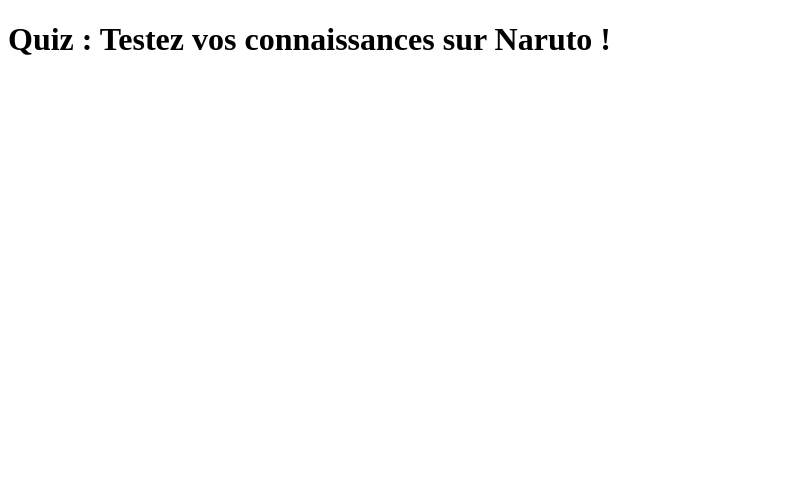
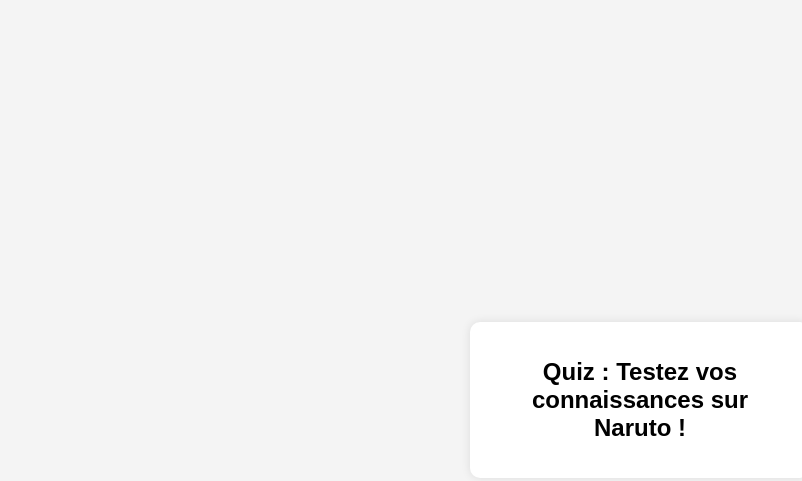
Before and after one commit to EKreir/dossierProfessionnelQuizz, a plain HTML site: page index.html in a window 1280 px wide. Shown: the whole page, without its empty margins (0-802 px from the left). Drawn offline with Linux system fonts and the light colour scheme.

Commit message:
add style body and text

```diff
--- a/index.html
+++ b/index.html
@@ -4,6 +4,7 @@
     <meta charset="UTF-8">
     <meta name="viewport" content="width=device-width, initial-scale=1.0">
     <title>Quizz game</title>
+    <link rel="stylesheet" href="style.css">
 </head>
 <body>
     <div id="quiz-container">
--- a/style.css
+++ b/style.css
@@ -0,0 +1,23 @@
+body {
+    font-family: Arial, sans-serif;
+    background-color: #f4f4f4;
+    margin: 0;
+    padding: 0;
+    display: flex;
+    justify-content: center;
+    align-items: center;
+    height: 100vh;
+}
+
+#quiz-container {
+    background-color: white;
+    padding: 20px;
+    border-radius: 10px;
+    box-shadow: 0 0 10px rgba(0, 0, 0, 0.1);
+    width: 300px;
+}
+
+h1 {
+    font-size: 24px;
+    text-align: center;
+}
```
